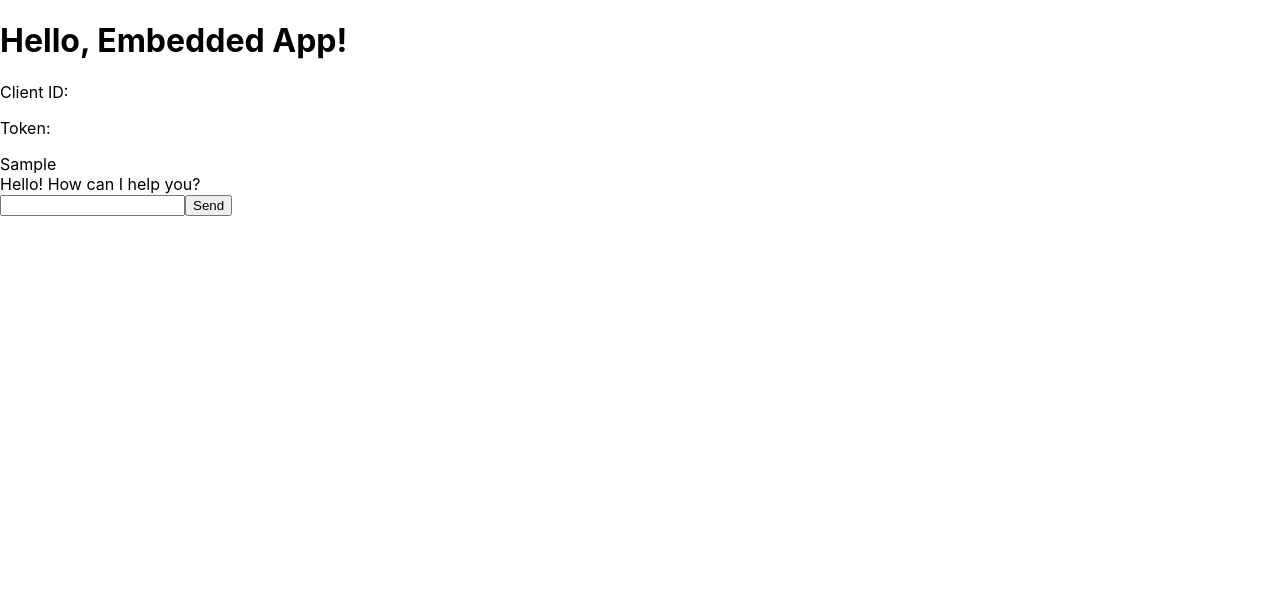
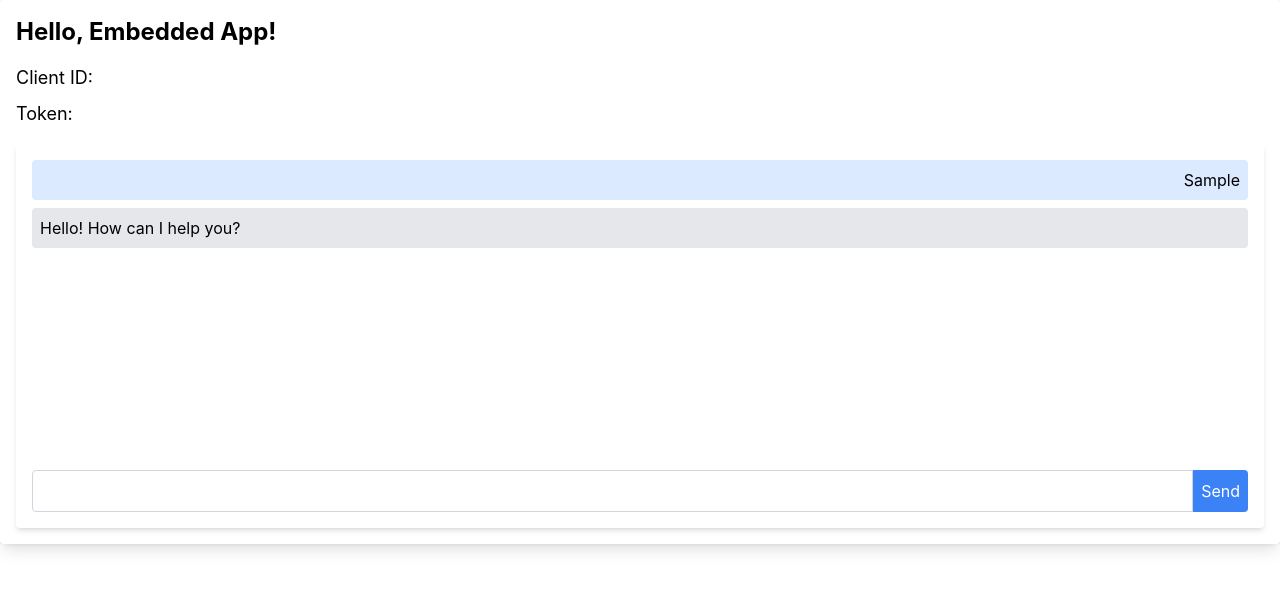
Before and after one commit to yvipinaxioned/React-Embed-App, a React (Create React App) app: page / in a window 1280 px wide. Both pictures are taken after typing "Sample" into the empty fields and a click on the button "Send". Shown: the top 590 px of the page. Built offline with nearby package versions, Linux system fonts and the light colour scheme.

Commit message:
add tailwind

```diff
--- a/package.json
+++ b/package.json
@@ -16,9 +16,13 @@
     "@types/node": "^16.7.13",
     "@types/react": "^18.0.0",
     "@types/react-dom": "^18.0.0",
+    "autoprefixer": "^10.4.20",
+    "postcss": "^8.4.41",
+    "postcss-prefix-selector": "^1.16.1",
     "react": "^18.3.1",
     "react-dom": "^18.3.1",
     "react-scripts": "5.0.1",
+    "tailwindcss": "^3.4.8",
     "typescript": "^4.4.2",
     "web-vitals": "^2.1.0"
   },
--- /dev/null
+++ b/postcss.config.js
@@ -0,0 +1,6 @@
+module.exports = {
+  plugins: {
+    tailwindcss: {},
+    autoprefixer: {},
+  },
+}
--- a/public/index.html
+++ b/public/index.html
@@ -24,7 +24,7 @@
       work correctly both with client-side routing and a non-root public URL.
       Learn how to configure a non-root public URL by running `npm run build`.
     -->
-    <title>React App</title>
+    <title>Embedded App</title>
   </head>
   <body>
     <noscript>You need to enable JavaScript to run this app.</noscript>
--- a/src/App.css
+++ /dev/null
@@ -1,47 +0,0 @@
-/* src/App.css */
-
-.chatbot {
-  border: 1px solid #ccc;
-  padding: 20px;
-  width: 300px;
-  height: 400px;
-  display: flex;
-  flex-direction: column;
-}
-
-.chat-window {
-  flex: 1;
-  overflow-y: auto;
-  margin-bottom: 10px;
-}
-
-.message {
-  margin: 5px 0;
-}
-
-.message.user {
-  text-align: right;
-}
-
-.message.bot {
-  text-align: left;
-}
-
-input {
-  padding: 10px;
-  border: 1px solid #ccc;
-  border-radius: 5px;
-  margin-bottom: 10px;
-}
-
-button {
-  padding: 10px;
-  border: none;
-  background-color: #007bff;
-  color: white;
-  border-radius: 5px;
-}
-
-button:hover {
-  background-color: #0056b3;
-}
--- a/src/App.tsx
+++ b/src/App.tsx
@@ -10,11 +10,11 @@ interface AppProps {
 
 const App: React.FC<AppProps> = ({ config }) => {
   return (
-    <div className="App">
-      <div>
-        <h1>Hello, Embedded App!</h1>
-        <p>Client ID: {config.clientId}</p>
-        <p>Token: {config.token}</p>
+    <div className="bg-gray-100">
+      <div className="container mx-auto p-4 bg-white shadow-lg rounded">
+        <h1 className="text-2xl font-bold mb-4">Hello, Embedded App!</h1>
+        <p className="text-lg mb-2">Client ID: {config.clientId}</p>
+        <p className="text-lg mb-4">Token: {config.token}</p>
         <Chatbot />
       </div>
     </div>
--- a/src/components/Chatbot.tsx
+++ b/src/components/Chatbot.tsx
@@ -32,21 +32,34 @@ const Chatbot: React.FC = () => {
   };
 
   return (
-    <div className="chatbot">
-      <div className="chat-window">
+    <div className="p-4 bg-white shadow-md rounded h-96 flex flex-col justify-between">
+      <div className="flex-grow overflow-y-auto mb-4">
         {messages.map((message, index) => (
-          <div key={index} className={`message ${message.user}`}>
+          <div
+            key={index}
+            className={`mb-2 p-2 rounded ${
+              message.user === 'user' ? 'bg-blue-100 text-right' : 'bg-gray-200'
+            }`}
+          >
             {message.text}
           </div>
         ))}
       </div>
+      <div className="flex">
         <input
           type="text"
+          className="flex-grow p-2 border border-gray-300 rounded-l"
           value={input}
           onChange={handleInputChange}
           onKeyPress={handleKeyPress}
         />
-      <button onClick={sendMessage}>Send</button>
+        <button
+          className="p-2 bg-blue-500 text-white rounded-r"
+          onClick={sendMessage}
+        >
+          Send
+        </button>
+      </div>
     </div>
   );
 };
--- a/src/index.css
+++ b/src/index.css
@@ -1,3 +1,7 @@
+@tailwind base;
+@tailwind components;
+@tailwind utilities;
+
 body {
   margin: 0;
   font-family: -apple-system, BlinkMacSystemFont, 'Segoe UI', 'Roboto', 'Oxygen',
--- /dev/null
+++ b/tailwind.config.js
@@ -0,0 +1,10 @@
+/** @type {import('tailwindcss').Config} */
+module.exports = {
+  content: [
+    './src/**/*.{js,jsx,ts,tsx}',
+  ],
+  theme: {
+    extend: {},
+  },
+  plugins: [],
+}
```
Also changed, not shown: 1 other file (tests, documents, lock files or other folders). Lines whose indentation alone changed are shown as unchanged.
